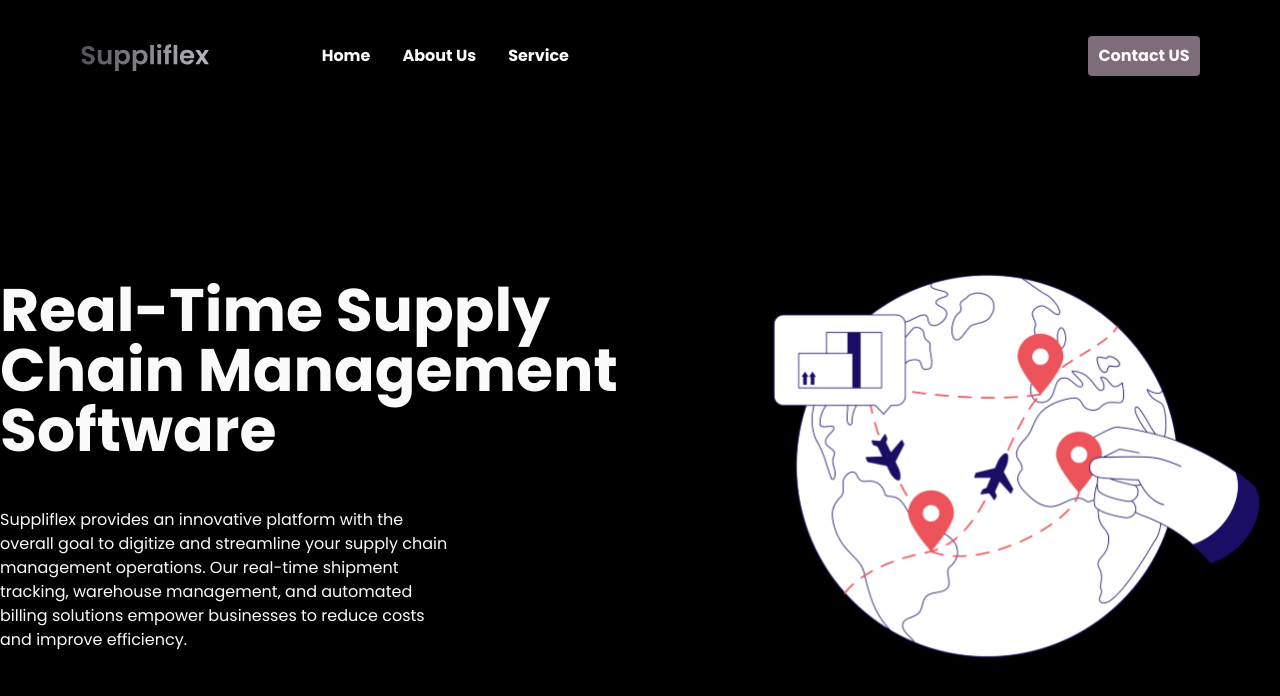
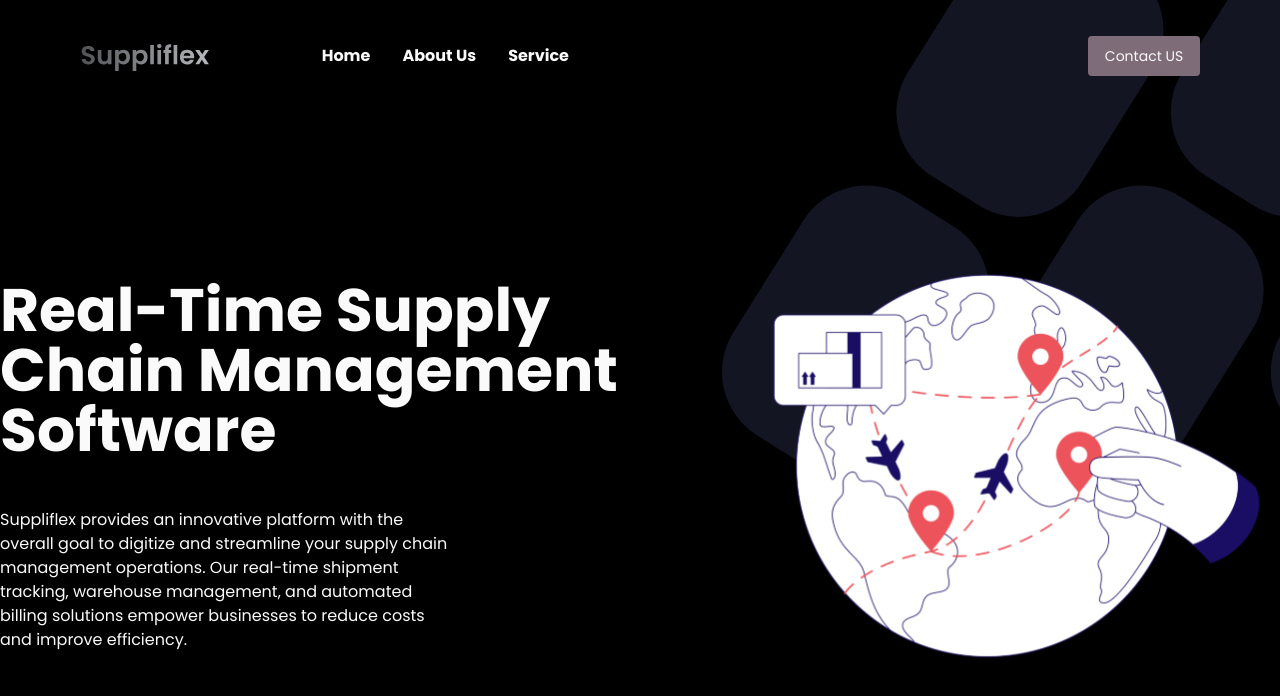
Before and after one commit to Suppliflex/Suppliflex-Front-End, a Next.js app in the folder front-end/: page / in a window 1280 px wide. Shown: the top 696 px of the page. Built offline with nearby package versions, Linux system fonts and the light colour scheme.

Commit message:
added tire marks img

```diff
--- a/front-end/components/Header.tsx
+++ b/front-end/components/Header.tsx
@@ -2,15 +2,12 @@
 
 const Header: React.FC = () => {
   return (
-    <header className="bg-black max-w-7xl mx-auto flex justify-between pt-9 pb-9 pl-20 pr-20">
+    <header className="max-w-7xl mx-auto flex justify-between pt-9 pb-9 pl-20 pr-20">
       <div className="flex gap-28">
         <img src="img/logo/logo.svg" alt="logo" />
         <ul className="flex gap-8 items-center">
           <li>
-            <a
-              className=" font-semibold text-white hover:text-pink transition-colors"
-              href="/"
-            >
+            <a className=" font-semibold text-white hover:text-pink transition-colors" href="/">
               Home
             </a>
           </li>
@@ -23,10 +20,7 @@
             </a>
           </li>
           <li>
-            <a
-              className="font-semibold text-white hover:text-pink transition-colors"
-              href="/"
-            >
+            <a className="font-semibold text-white hover:text-pink transition-colors" href="/">
               Service
             </a>
           </li>
--- a/front-end/components/Intro.tsx
+++ b/front-end/components/Intro.tsx
@@ -10,9 +10,13 @@
           and improve efficiency.
         </p>
       </div>
-      <div className="">
+      <div>
         <img className="" src="./img/pictures/globe.svg" alt="globe" />
-        {/* <img className="absolute top-0 w-5xl" src="./img/pictures/tire-marks.svg" alt="tire marks" /> */}
+        <img
+          className="absolute top-0 z-[-1]"
+          src="./img/pictures/tire-marks.svg"
+          alt="tire marks"
+        />
       </div>
     </div>
   );
--- a/front-end/components/ui/Button.tsx
+++ b/front-end/components/ui/Button.tsx
@@ -7,8 +7,8 @@
 const Button: React.FC<ButtonProps> = ({ name, size = 'medium', colorScheme = 'primary' }) => {
   const sizeClasses = {
     small: 'w-24 h-9 text-sm',
-      medium: 'w-28 h-10 text-base',
-      large: 'w-28 h-12 text-lg',
+    medium: 'w-28 h-10 text-sm',
+    large: 'w-28 h-12 text-sm',
   };
 
   const colorClasses = {
@@ -20,7 +20,7 @@
 
   return (
     <button
-        className={`font-semibold rounded ${sizeClasses[size]} ${colorClasses[colorScheme]} transition-colors`}
+      className={`font-normal rounded ${sizeClasses[size]} ${colorClasses[colorScheme]} transition-colors`}
     >
       {name}
     </button>
--- a/front-end/pages/index.tsx
+++ b/front-end/pages/index.tsx
@@ -5,7 +5,7 @@
 
 export default function Home() {
   return (
-    <main className="bg-black mx-auto text-white">
+    <main className="bg-black mx-auto text-white relative z-0 overflow-hidden">
       <div className="min-h-screen transition-colors duration-300">
         <Header />
         <Intro />
```
Lines whose indentation alone changed are shown as unchanged.
